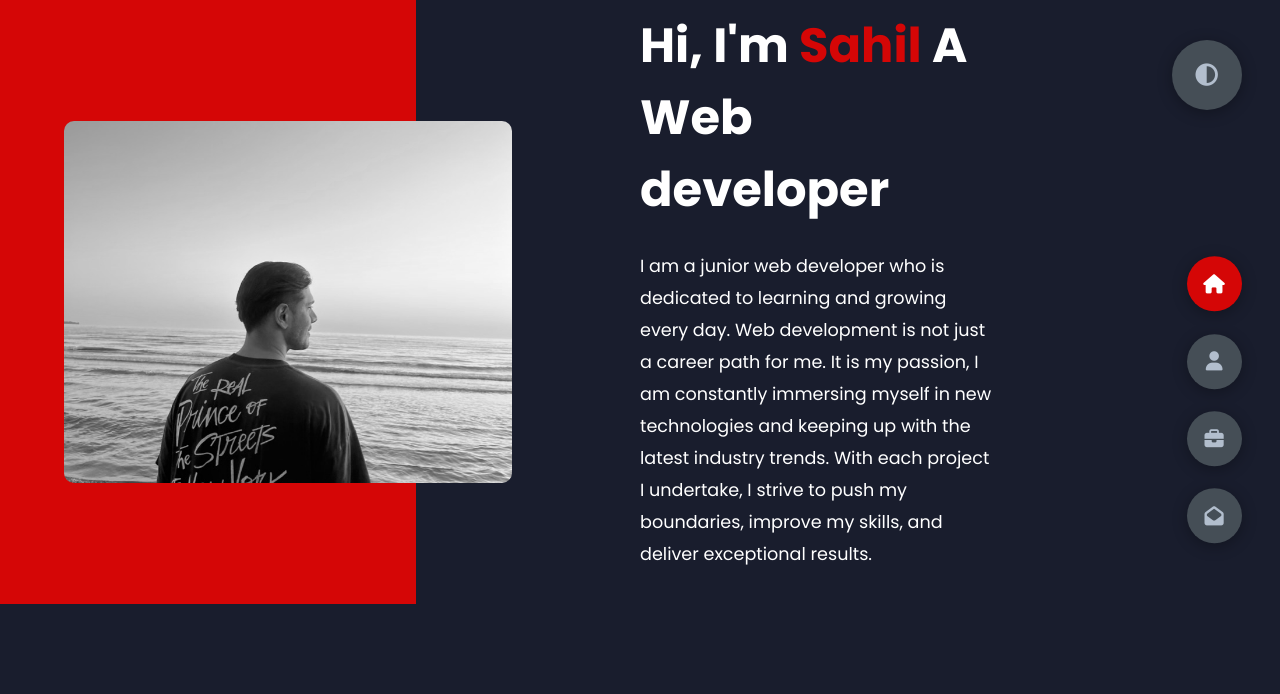
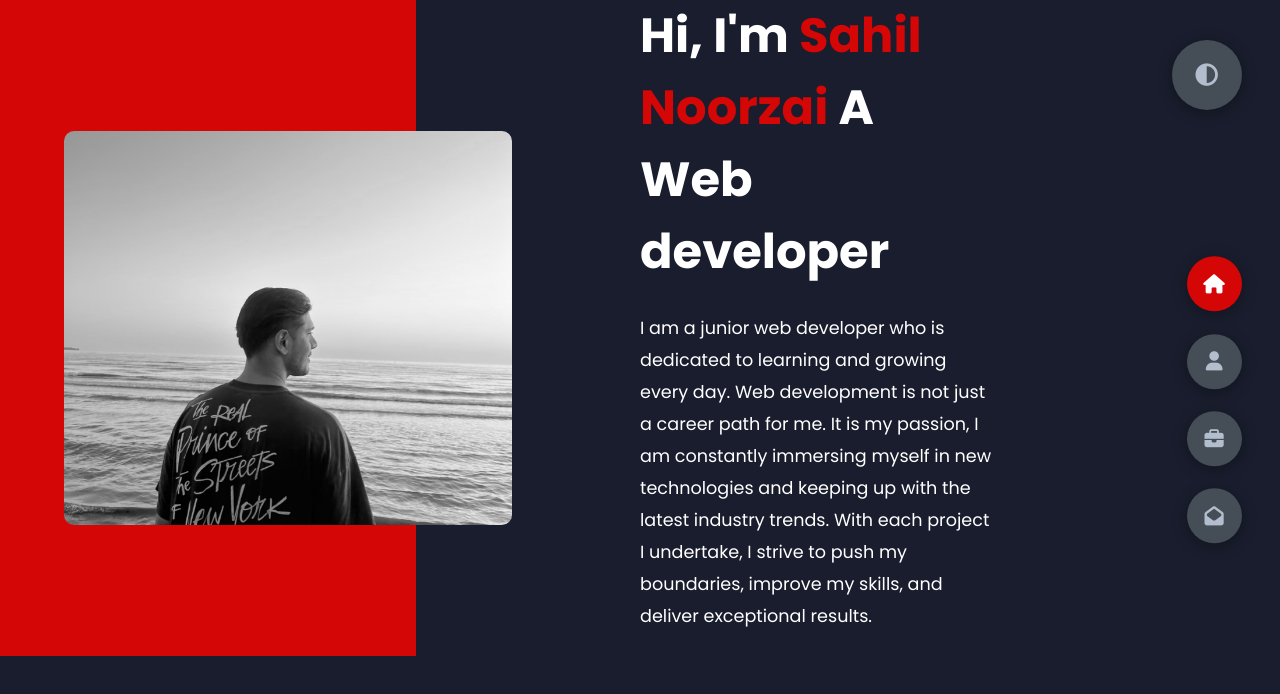
Before and after one commit to nftGambler/noorzai-portfolio, a plain HTML site: page index.html in a window 1280 px wide. Drawn offline with Linux system fonts and the light colour scheme.

Commit message:
last name change test

```diff
--- a/index.html
+++ b/index.html
@@ -24,7 +24,7 @@
 
     </div>
     <div class="right-header">
-  <h1 class="name">Hi, I'm <span>Sahil</span> A Web developer</h1>
+  <h1 class="name">Hi, I'm <span>Sahil Noorzai</span> A Web developer</h1>
   <p>
     I am a junior web developer who is dedicated to learning and growing
     every day. Web development is not just a career path for me. It is my passion, I am constantly
```
